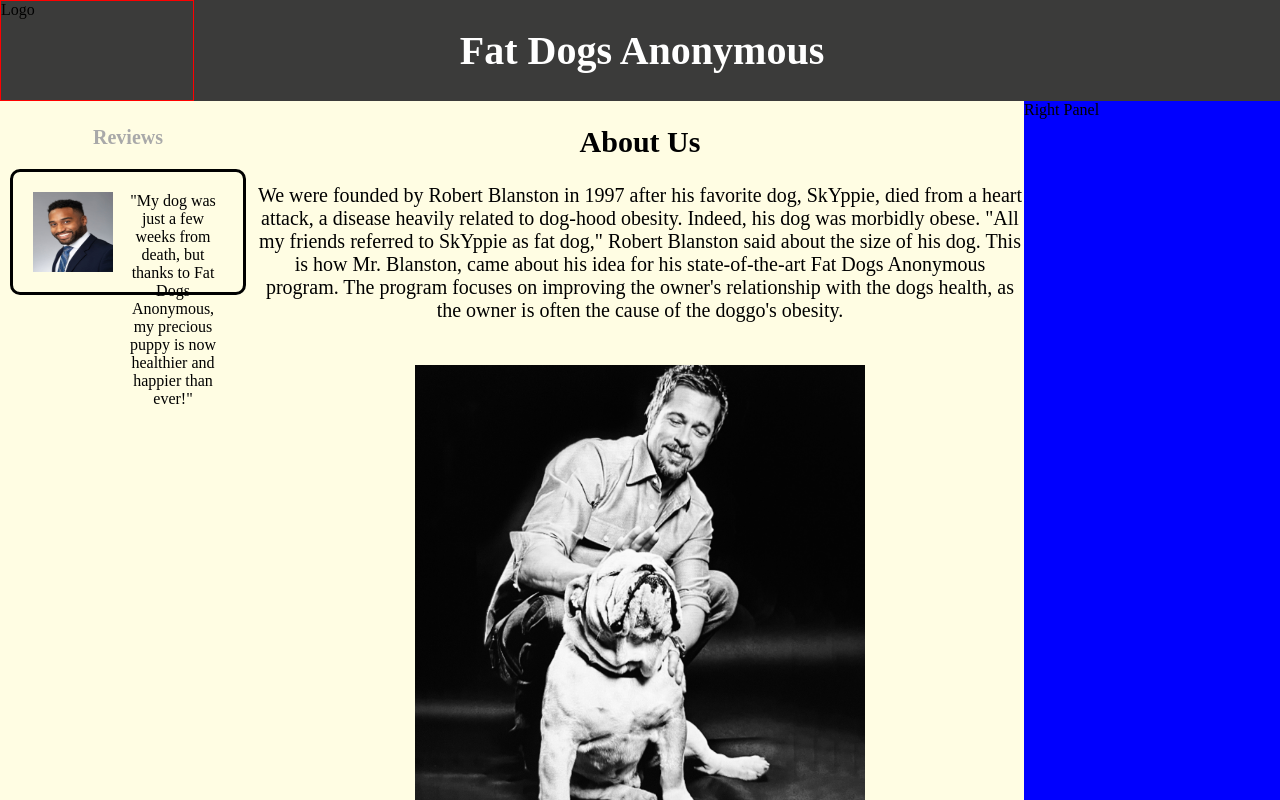
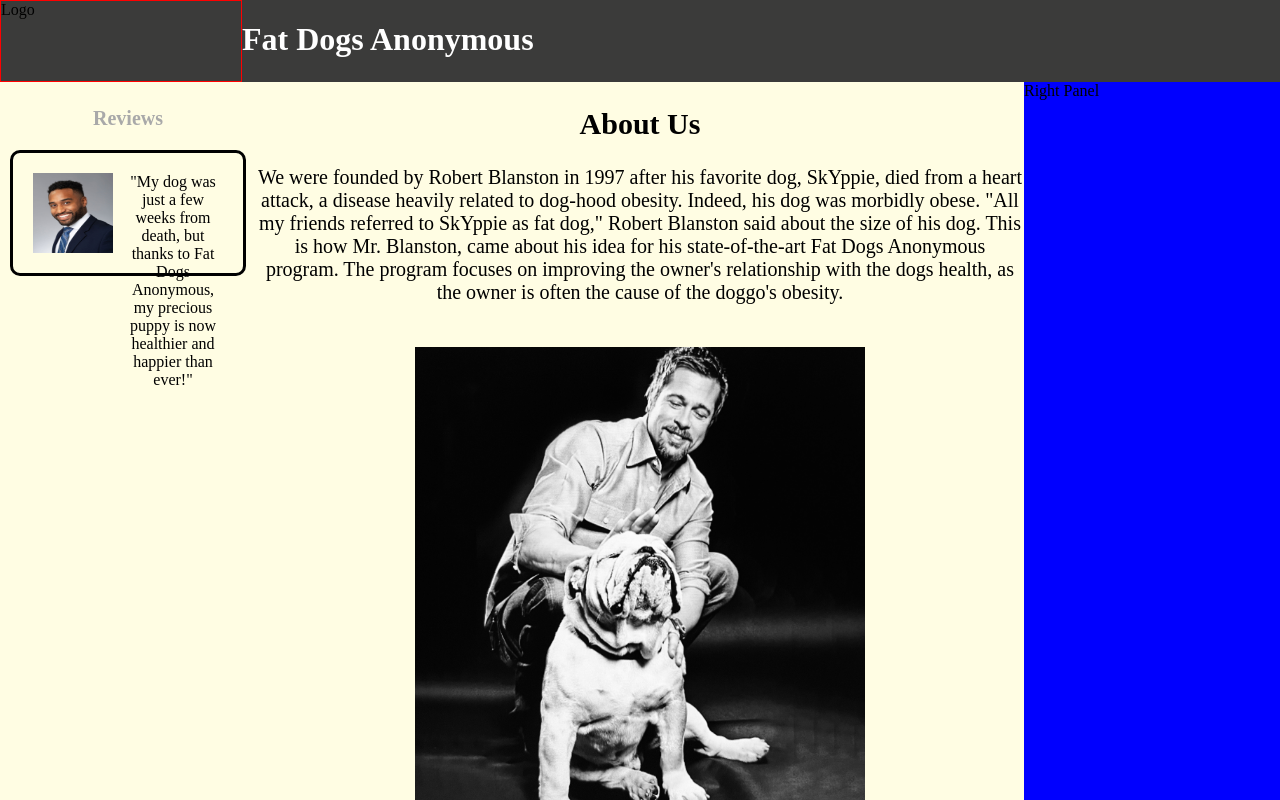
Before and after one commit to CPfaltzgraff/Secret-Project, an Angular app in the folder secret-project/: page / in a window 1280 px wide. Shown: the top 800 px of the page. Built offline with nearby package versions, Linux system fonts and the light colour scheme.

Commit message:
Im teaching michael asd ad fdsa

```diff
--- a/secret-project/angular.json
+++ b/secret-project/angular.json
@@ -97,5 +97,8 @@
         }
       }
     }
+  },
+  "cli": {
+    "analytics": false
   }
 }
--- a/secret-project/src/app/home-page/home-page.component.css
+++ b/secret-project/src/app/home-page/home-page.component.css
@@ -3,9 +3,37 @@
   grid-template-columns: 1fr 3fr 1fr;
   grid-template-rows: 1fr 29fr;
   height: 300vh;
-  /* background-color: rgb(8, 80, 8); */
 }
 
+/* CSS for top bar */
+.top-bar {
+  display: flex;
+  grid-column-start: 1;
+  grid-column-end: -1;
+  grid-row-start: 1;
+
+  background-color: #3b3b3a;
+}
+
+.logo {
+  border: 1px solid red;
+  height: 10vh;
+  aspect-ratio: 3;
+}
+
+.top-panel-name {
+  width: fill;
+  text-align: center;
+  font-size: 2vh;
+  color: white;
+}
+
+.right-side-padding {
+  height: 10vh;
+  aspect-ratio: 3;
+}
+
+/*CSS for about us section*/
 .main-body {
   text-align: center;
   grid-column-start: 2;
@@ -14,6 +42,8 @@
   /* color: rgb(169, 169, 169); */
   font-size: 20px;
 }
+
+/*CSS for Review Panel */
 
 .left-panel {
   grid-column-start: 1;
@@ -24,21 +54,6 @@
   margin: 5px;
   /* border-color: rgb(107, 107, 107); */
   text-align: center;
-}
-
-.right-panel {
-  background-color: blue;
-  grid-column-start: 3;
-  grid-row-start: 2;
-}
-
-.top-bar {
-  display: flex;
-  grid-column-start: 1;
-  grid-column-end: -1;
-  grid-row-start: 1;
-
-  background-color: #3b3b3a;
 }
 
 .review {
@@ -61,14 +76,10 @@
   /* color: rgb(169, 169, 169); */
 }
 
-.logo {
-  border: 1px solid red;
-  width: 15vw;
+/*CSS for right panel of site*/
+
+.right-panel {
+  background-color: blue;
+  grid-column-start: 3;
+  grid-row-start: 2;
 }
-
-.top-panel-name {
-  width: 70vw;
-  text-align: center;
-  font-size: 20px;
-  color: white
-}
--- a/secret-project/src/app/home-page/home-page.component.html
+++ b/secret-project/src/app/home-page/home-page.component.html
@@ -7,6 +7,7 @@
       <div class="top-panel-name">
         <h1>Fat Dogs Anonymous</h1>
       </div>
+      <div class="right-side-padding"></div>
     </div>
     <div class="left-panel">
       <h3 style="font-size: 20px; color: rgb(169, 169, 169);">
@@ -17,7 +18,6 @@
         <div class="review-text">
           "My dog was just a few weeks from death, but thanks to Fat Dogs Anonymous, my precious puppy is now healthier and happier than ever!"
         </div>
-
       </div>
     </div>
     <div class="main-body">
```
Also changed, not shown: 1 other file (tests, documents, lock files or other folders).
